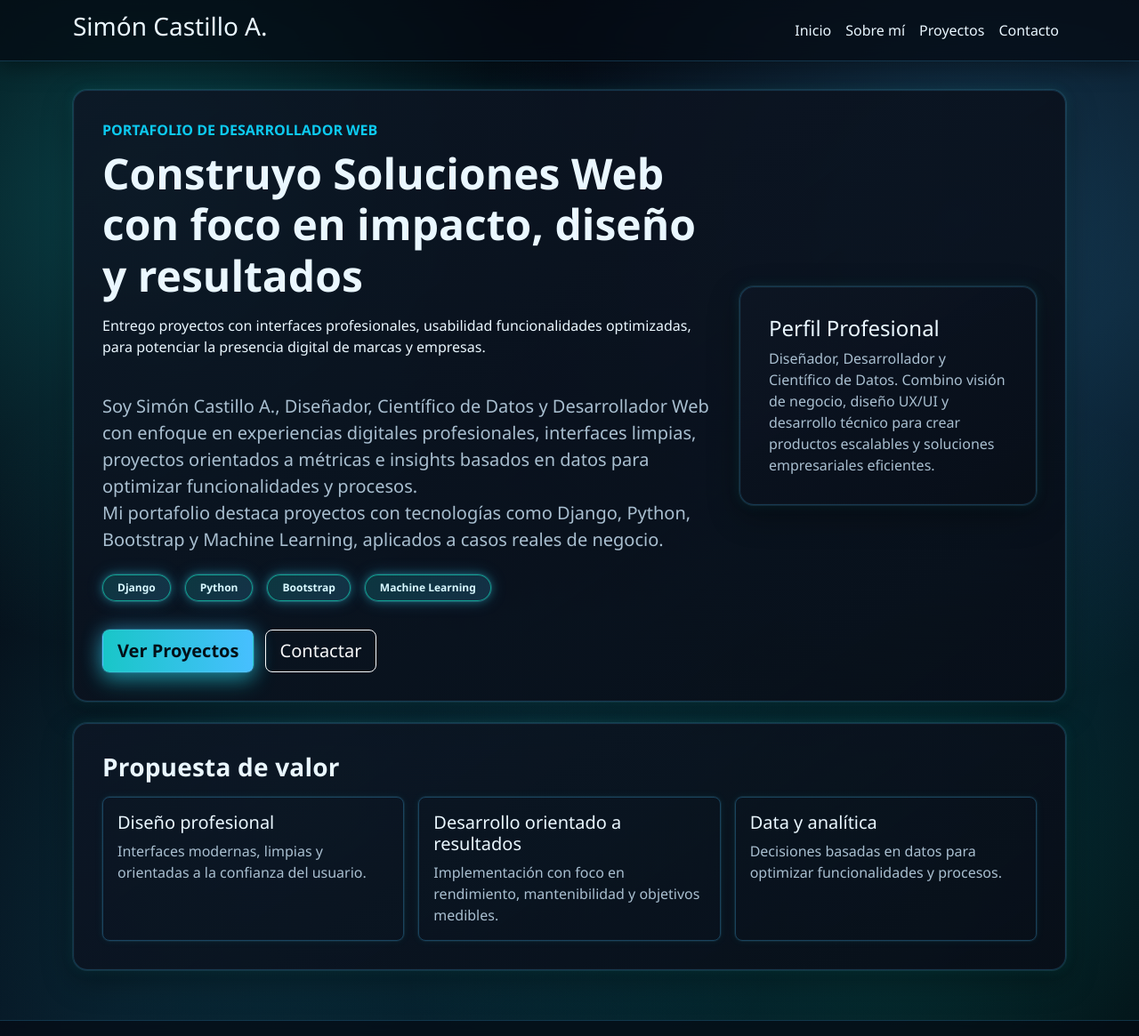
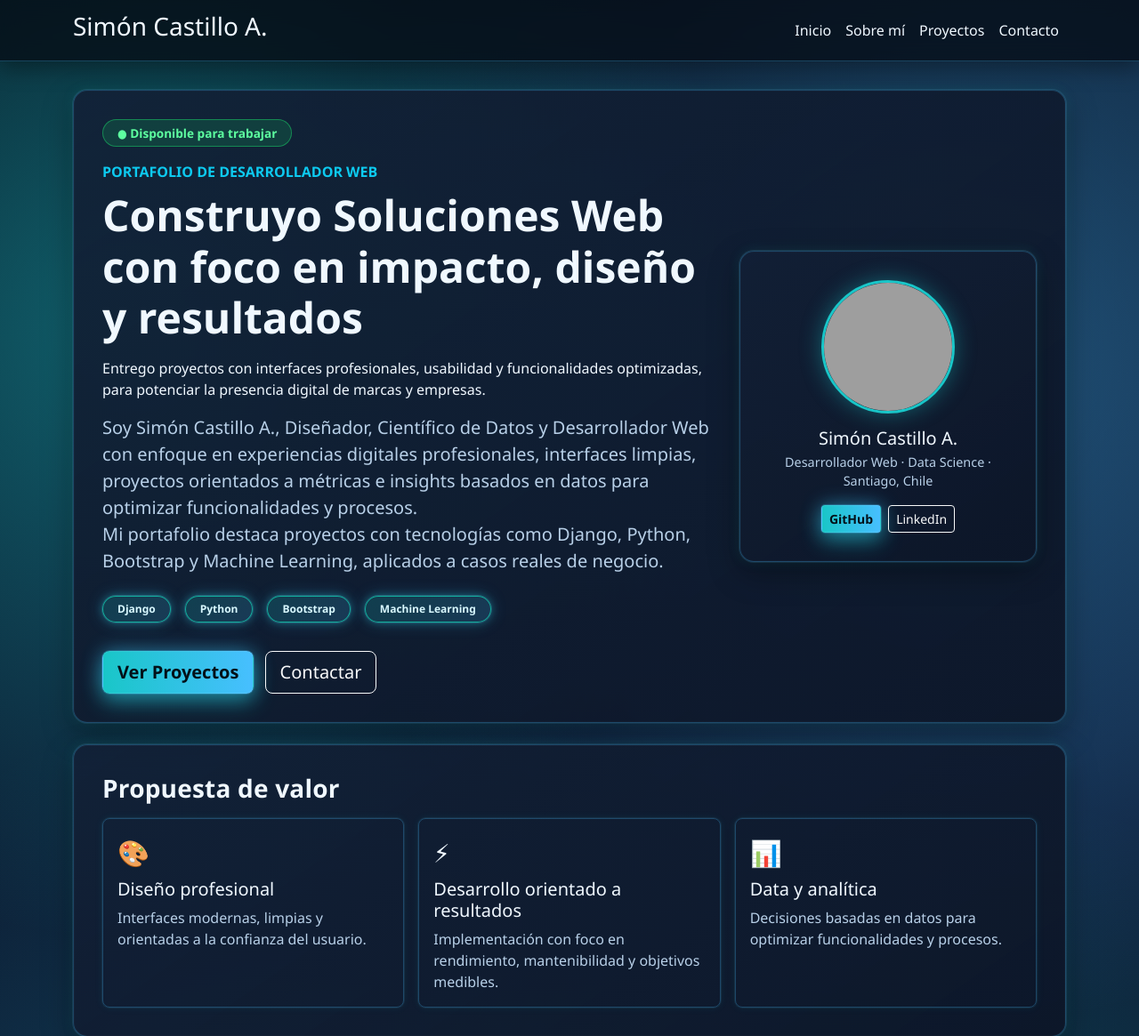
Before and after one commit to simoncastillo1712/webPortfolio, a Django app: page / in a window 1280 px wide. Shown: the top 1165 px of the page at 89% size. Run offline with Django 5.2, Linux system fonts and the light colour scheme; grey boxes are pictures that could not be loaded.

Commit message:
feat: aclarar colores, foto de perfil, badge disponible, GitHub stats y seccion aprendiendo

```diff
--- a/config/portafolio/templates/base.html
+++ b/config/portafolio/templates/base.html
@@ -10,27 +10,27 @@
         integrity="sha384-T3c6CoIi6uLrA9TneNEoa7RxnatzjcDSCmG1MXxSR1GAsXEV/Dwwykc2MPK8M2HN" crossorigin="anonymous">
     <style>
         :root {
-            --bg-main: #05070d;
-            --bg-soft: #0b0f1a;
-            --surface: rgba(12, 18, 30, 0.78);
-            --surface-2: rgba(9, 15, 26, 0.9);
+            --bg-main: #0c1628;
+            --bg-soft: #111e34;
+            --surface: rgba(18, 30, 52, 0.85);
+            --surface-2: rgba(14, 24, 42, 0.92);
             --accent: #19c6c8;
             --accent-2: #47bfff;
             --accent-3: #7dd8ff;
-            --text-main: #eaf7ff;
-            --text-muted: #a9bfd0;
-            --border: rgba(71, 191, 255, 0.22);
-            --border-strong: rgba(17, 224, 190, 0.63);
+            --text-main: #f0f8ff;
+            --text-muted: #b8d0e8;
+            --border: rgba(71, 191, 255, 0.28);
+            --border-strong: rgba(17, 224, 190, 0.70);
         }
 
         body {
-            background-color: #03070e;
+            background-color: #0a1525;
             background-image:
-                radial-gradient(circle at 12% 18%, rgba(25, 198, 200, 0.30), transparent 34%),
-                radial-gradient(circle at 84% 20%, rgba(71, 191, 255, 0.22), transparent 38%),
-                radial-gradient(circle at 78% 80%, rgba(17, 224, 190, 0.18), transparent 40%),
-                radial-gradient(circle at 28% 74%, rgba(25, 198, 200, 0.16), transparent 42%),
-                linear-gradient(145deg, #02040a 0%, #050b16 34%, #071726 58%, #03101d 78%, #02040a 100%);
+                radial-gradient(circle at 12% 18%, rgba(25, 198, 200, 0.42), transparent 34%),
+                radial-gradient(circle at 84% 20%, rgba(71, 191, 255, 0.32), transparent 38%),
+                radial-gradient(circle at 78% 80%, rgba(17, 224, 190, 0.26), transparent 40%),
+                radial-gradient(circle at 28% 74%, rgba(25, 198, 200, 0.22), transparent 42%),
+                linear-gradient(145deg, #081220 0%, #0d1d35 34%, #102240 58%, #0c1a30 78%, #081220 100%);
             color: var(--text-main);
             min-height: 100vh;
             font-family: "Segoe UI", Tahoma, Geneva, Verdana, sans-serif;
@@ -60,7 +60,7 @@
 
         .section-card {
             background:
-                linear-gradient(145deg, rgba(13, 22, 36, 0.88), rgba(8, 14, 24, 0.94));
+                linear-gradient(145deg, rgba(18, 32, 54, 0.90), rgba(13, 22, 40, 0.95));
             border: 1px solid var(--border);
             border-radius: 1rem;
             box-shadow:
--- a/config/portafolio/templates/inicio.html
+++ b/config/portafolio/templates/inicio.html
@@ -1,13 +1,20 @@
 {% extends "base.html" %}
+{% load static %}
 
 {% block contenido %}
 <section class="section-card mb-4">
     <div class="row align-items-center g-4">
         <div class="col-lg-8">
+            <div class="mb-3">
+                <span class="badge rounded-pill px-3 py-2 fw-semibold"
+                    style="background: rgba(25,198,100,0.18); border: 1px solid rgba(25,198,100,0.55); color: #5dffa0; font-size: .85rem;">
+                    ● Disponible para trabajar
+                </span>
+            </div>
             <p class="text-uppercase text-info fw-semibold mb-2">Portafolio de Desarrollador Web</p>
             <h1 class="display-5 fw-bold mb-3">Construyo Soluciones Web con foco en impacto, diseño y resultados</h1>
-            <p>Entrego proyectos con interfaces profesionales, usabilidad  funcionalidades optimizadas,
-                para potenciar la presencia digital de marcas y empresas.</p><br>
+            <p>Entrego proyectos con interfaces profesionales, usabilidad y funcionalidades optimizadas,
+                para potenciar la presencia digital de marcas y empresas.</p>
             <p class="lead text-muted-custom mb-4">
                 Soy Simón Castillo A., Diseñador, Científico de Datos y Desarrollador Web con enfoque en experiencias digitales profesionales,
                 interfaces limpias, proyectos orientados a métricas e insights basados en datos para optimizar funcionalidades y procesos.<br>
@@ -22,39 +29,63 @@
             <a href="{% url 'proyectos' %}" class="btn btn-accent btn-lg me-2">Ver Proyectos</a>
             <a href="{% url 'contacto' %}" class="btn btn-outline-light btn-lg">Contactar</a>
         </div>
-        <div class="col-lg-4">
-            <div class="section-card h-100">
-                <h2 class="h4">Perfil Profesional</h2>
-                <p class="text-muted-custom mb-0">
-                    Diseñador, Desarrollador y Científico de Datos.
-                    Combino visión de negocio, diseño UX/UI y desarrollo técnico
-                    para crear productos escalables y soluciones empresariales eficientes.
-                </p>
+        <div class="col-lg-4 text-center">
+            <div class="section-card h-100 d-flex flex-column align-items-center justify-content-center gap-3">
+                <div style="width:150px; height:150px; border-radius:50%; overflow:hidden; border: 3px solid var(--accent); box-shadow: 0 0 24px rgba(25,198,200,0.4);">
+                    <img src="{% static 'img/perfil.jpg' %}" alt="Simón Castillo"
+                        style="width:100%; height:100%; object-fit:cover;"
+                        onerror="this.style.display='none'; this.parentElement.innerHTML='<div style=\'width:100%;height:100%;display:flex;align-items:center;justify-content:center;background:rgba(25,198,200,0.1);font-size:3rem;\'>👤</div>'">
+                </div>
+                <div>
+                    <h2 class="h5 mb-1">Simón Castillo A.</h2>
+                    <p class="text-muted-custom mb-0" style="font-size:.9rem;">Desarrollador Web · Data Science · Santiago, Chile</p>
+                </div>
+                <div class="d-flex gap-2">
+                    <a href="https://github.com/simoncastillo1712" target="_blank" rel="noopener noreferrer" class="btn btn-accent btn-sm">GitHub</a>
+                    <a href="https://www.linkedin.com/in/sim%C3%B3n-castillo-armijo" target="_blank" rel="noopener noreferrer" class="btn btn-outline-light btn-sm">LinkedIn</a>
+                </div>
+            </div>
+        </div>
+    </div>
+</section>
+
+<section class="section-card mb-4">
+    <h2 class="section-title">Propuesta de valor</h2>
+    <div class="row g-3">
+        <div class="col-md-4">
+            <div class="p-3 rounded-3 border border-secondary-subtle h-100">
+                <div class="mb-2" style="font-size:1.8rem;">🎨</div>
+                <h3 class="h5">Diseño profesional</h3>
+                <p class="text-muted-custom mb-0">Interfaces modernas, limpias y orientadas a la confianza del usuario.</p>
+            </div>
+        </div>
+        <div class="col-md-4">
+            <div class="p-3 rounded-3 border border-secondary-subtle h-100">
+                <div class="mb-2" style="font-size:1.8rem;">⚡</div>
+                <h3 class="h5">Desarrollo orientado a resultados</h3>
+                <p class="text-muted-custom mb-0">Implementación con foco en rendimiento, mantenibilidad y objetivos medibles.</p>
+            </div>
+        </div>
+        <div class="col-md-4">
+            <div class="p-3 rounded-3 border border-secondary-subtle h-100">
+                <div class="mb-2" style="font-size:1.8rem;">📊</div>
+                <h3 class="h5">Data y analítica</h3>
+                <p class="text-muted-custom mb-0">Decisiones basadas en datos para optimizar funcionalidades y procesos.</p>
             </div>
         </div>
     </div>
 </section>
 
 <section class="section-card">
-    <h2 class="section-title">Propuesta de valor</h2>
-    <div class="row g-3">
-        <div class="col-md-4">
-            <div class="p-3 rounded-3 border border-secondary-subtle h-100">
-                <h3 class="h5">Diseño profesional</h3>
-                <p class="text-muted-custom mb-0">Interfaces modernas, limpias y orientadas a la confianza del usuario.</p>
-            </div>
+    <h2 class="section-title mb-3">Actividad en GitHub</h2>
+    <div class="row g-3 justify-content-center">
+        <div class="col-12 text-center">
+            <img src="https://github-readme-stats.vercel.app/api?username=simoncastillo1712&show_icons=true&theme=tokyonight&hide_border=true&bg_color=0d1b2e&title_color=19c6c8&icon_color=47bfff&text_color=b8d0e8&hide=contribs"
+                alt="GitHub Stats de Simón Castillo" class="img-fluid rounded-3" style="max-width:500px;">
         </div>
-        <div class="col-md-4">
-            <div class="p-3 rounded-3 border border-secondary-subtle h-100">
-                <h3 class="h5">Desarrollo orientado a resultados</h3>
-                <p class="text-muted-custom mb-0">Implementación con foco en rendimiento, mantenibilidad y objetivos medibles.</p>
-            </div>
-        </div>
-        <div class="col-md-4">
-            <div class="p-3 rounded-3 border border-secondary-subtle h-100">
-                <h3 class="h5">Data y analítica</h3>
-                <p class="text-muted-custom mb-0">Decisiones basadas en datos para optimizar funcionalidades y procesos.</p>
-            </div>
+        <div class="col-12 text-center">
+            <img src="https://github-readme-stats.vercel.app/api/top-langs/?username=simoncastillo1712&layout=compact&theme=tokyonight&hide_border=true&bg_color=0d1b2e&title_color=19c6c8&text_color=b8d0e8"
+                alt="Lenguajes más usados" class="img-fluid rounded-3" style="max-width:400px;">
         </div>
     </div>
 </section>
```
Also changed, not shown: config/portafolio/templates/sobreMi.html (+42 -1 lines).
